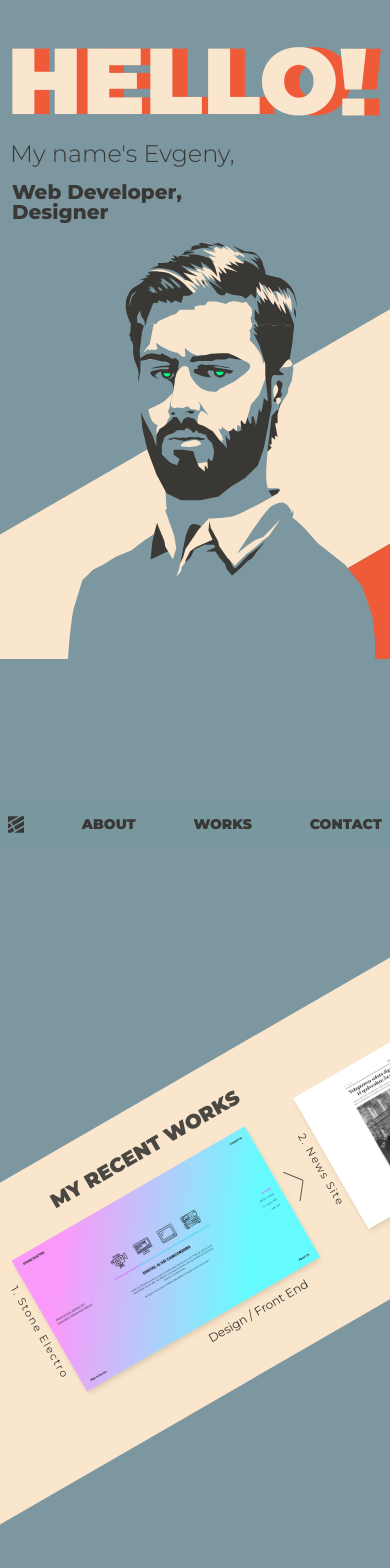
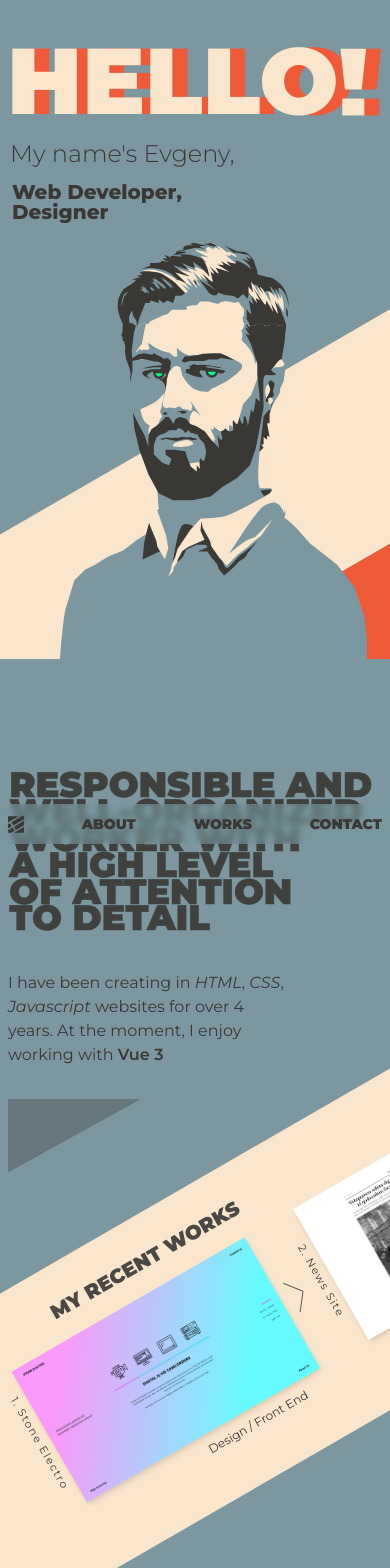
Before and after one commit to gitty-git/portfolio, a Vue app: page / in a window 390 px wide. Shown: the top 1568 px of the page. Built offline with nearby package versions, Linux system fonts and the light colour scheme.

Commit message:
responsiveness 1.1

```diff
--- a/src/components/About.vue
+++ b/src/components/About.vue
@@ -1,6 +1,6 @@
 <template>
     <div ref="about" id="about"
-         class="lg:h-screen h-2vh sm:h-96 px-2 lg:mb-0 sm:mb-12 mb-4 lg:mt-0 bg-blueGray flex flex-col justify-start lg:justify-center overflow-hidden relative">
+         class="sm:h-screen h-2vh lg:z-0 px-2 lg:mb-0 mb-4 lg:mt-0 bg-blueGray flex flex-col justify-center overflow-hidden relative">
         <div class="text-600 absolute transform -rotate-30 font-black opacity-5 bottom-32 uppercase">
             <transition
                     enter-active-class="transition transform delay-300 duration-1000 ease-out"
--- a/src/components/Contact.vue
+++ b/src/components/Contact.vue
@@ -172,11 +172,14 @@ export default {
         const messageErr = ref(null)
 
         const setWrapperWidth = () => {
-            if (wrapper.value) {
+            if (wrapper.value && innerWidth > 450) {
                 wrapper.value.style.width = title.value.offsetWidth + 'px'
             }
+            else {
+                wrapper.value.style.width = '100%'
+                wrapper.value.classList.add('px-2')
+            }
         }
-
         const setShowBtn = () => {
             const multiplier = innerWidth < 1024 ? 1.2 : 0.66
             showBtn.value = scrollY > contact.value.offsetTop - contact.value.offsetHeight * multiplier
--- a/src/components/Home.vue
+++ b/src/components/Home.vue
@@ -73,7 +73,8 @@
                         appear
                 >
                     <div
-                            class="z-10 lg:h-screen transform -mr-12 xl:mr-0 lg:fixed block overflow-hidden flex items-center flex-col
+                            class="z-10 lg:h-screen transform lg:mr-0 sm:-mr-16 sm:-mb-24 lg:mb-0 -mr-8
+                                lg:fixed block overflow-hidden flex items-center flex-col
                                 justify-end 2xl:right-16 xl:-right-4 -right-10 bottom-0"
                             ref="me"
                     >
--- a/src/components/Navs.vue
+++ b/src/components/Navs.vue
@@ -40,7 +40,7 @@
         </router-link>
     </transition>
 
-    <div class="w-full h-10 fixed right-0 bottom-0 blur-4px lg:invisible visible"></div>
+    <div class="z-50 w-full h-10 fixed right-0 bottom-0 blur-4px lg:invisible visible"></div>
 
     <div class="z-50 uppercase text-sm font-black lg:invisible visible fixed bottom-0 right-0 h-10 w-full flex items-center justify-between px-2">
         <router-link to="/#home">
--- a/src/components/Works.vue
+++ b/src/components/Works.vue
@@ -1,13 +1,16 @@
 <template>
     <div ref="whiteBg"
-         class="sm:hidden h-76vw -mt-14 w-long sm:mt-0 -left-1/2 absolute transform -rotate-30 bg-antiqueWhite"></div>
+         class="sm:hidden h-76vw -mt-14 w-long sm:mt-0 -left-1/2 absolute transform -rotate-30 bg-antiqueWhite"
+    >
+    </div>
 
-    <div ref="worksWrapper" id="works"
-         class="sm:ml-0 z-20 h-72 -mt-6 ml-4 w-full sm:px-0 px-5 sm:left-0 sm:mt-0
-        transform flex sm:transform-none -rotate-30 sm:shadow-md sm:bg-antiqueWhite sm:overflow-hidden sm:relative"
+    <div
+            ref="worksWrapper" id="works"
+            class="sm:ml-0 z-20 h-72 -mt-6 ml-4 w-full sm:px-0 px-5 sm:left-0 sm:mt-0
+                transform flex sm:transform-none -rotate-30 sm:shadow-md sm:bg-antiqueWhite
+                sm:overflow-hidden sm:relative"
     >
-        <div class="w-full sm:visible invisible opacity-30 h-2 bg-gradient-to-b from-graphiteBlack z-10"></div>
-
+        <div class="w-full sm:visible invisible opacity-30 h-2 bg-gradient-to-b from-graphiteBlack z-20"></div>
 
         <div class="bg-font-size opacity-5 font-black mb-0 absolute left-1/3 bottom-1/3 transform sm:-rotate-30">
             <transition
@@ -21,7 +24,7 @@
         </div>
 
 
-        <div class="sm:left-0 xl:ml-24 ml-8 lg:mt-80 xl:mt-48 2xl:mt-24 lg:-top-80 md:top-12 ml-2 absolute w-full transform sm:-rotate-30">
+        <div class="sm:left-0 xl:ml-24 ml-8 lg:mt-64 xl:mt-48 2xl:mt-24 lg:-top-80 md:top-12 ml-2 absolute w-full transform sm:-rotate-30">
             <h1 class="sm:hidden block text-xl opacity-90 ml-16 uppercase font-black">My recent works</h1>
             <div class="text-6xl sm:block hidden -mx-10 font-black uppercase opacity-90 max-w-max transform sm:rotate-90">
                 <transition
--- a/tailwind.config.js
+++ b/tailwind.config.js
@@ -23,7 +23,8 @@ module.exports = {
                 'sm': '0.30'
             },
             height: {
-                '2vh': 'calc((-3vh + 20vw) * 9)',
+                // '2vh': 'calc((15vw) * 10)',
+                '2vh': '150vw',
                 'vh': '100vw',
             },
             width: {
```
